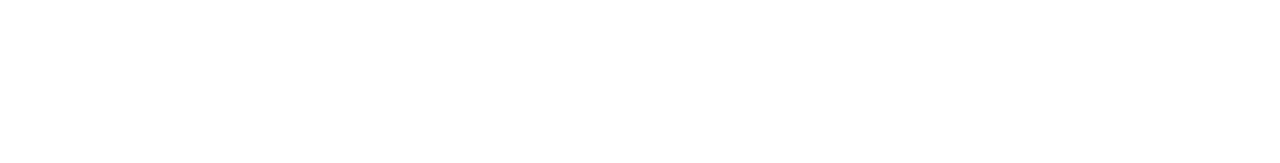
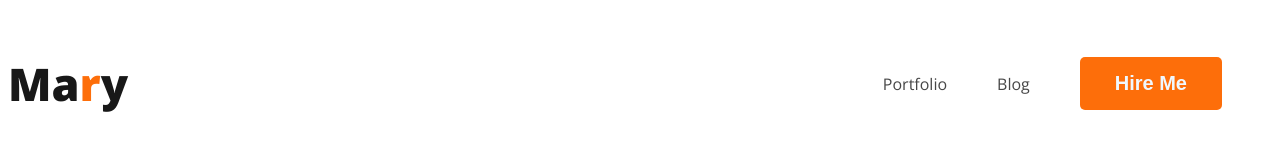
Before and after one commit to farhana120/developer-portfolio, a plain HTML site: page index.html in a window 1280 px wide. Drawn offline with nearby package versions, Linux system fonts and the light colour scheme.

Commit message:
added nav

```diff
--- a/index.html
+++ b/index.html
@@ -4,10 +4,26 @@
     <meta charset="UTF-8">
     <meta name="viewport" content="width=device-width, initial-scale=1.0">
     <title>Web developer portfolio</title>
+    <link rel="preconnect" href="https://fonts.googleapis.com">
+    <link rel="preconnect" href="https://fonts.gstatic.com" crossorigin>
+    <link href="https://fonts.googleapis.com/css2?family=Open+Sans:wght@400;700;800&display=swap" rel="stylesheet">
+
+
+
+<link rel="stylesheet" href="styles/portfolio.css">
+
 </head>
 <body>
     <header>
+<nav>
+    <h3 class="nav-title">Ma<span class="text-primary">r</span>y</h3>
+    <ul>
+        <li><a href="">Portfolio</a></li>
+        <li><a href="">Blog</a></li>
+        <li><button class="btn-primary">Hire Me</button></li>
 
+    </ul>
+</nav>
     </header>
     <main>
 
--- /dev/null
+++ b/styles/portfolio.css
@@ -0,0 +1,51 @@
+body{
+    font-family: 'Open Sans', sans-serif;
+}
+.text-primary{
+    color: #FD6E0A;
+}
+.btn-primary{
+border-radius: 5px;
+background: #FD6E0A;
+border: 0;
+color: aliceblue;
+font-size: 20px;
+font-weight: 700;
+padding: 15px 35px;
+
+
+}
+
+
+
+
+nav{
+    display: flex;
+    justify-content: space-between;
+    align-items: center;
+
+
+
+
+}
+.nav-title{
+    color: var(--Dark-01, #181818);
+
+font-size: 45px;
+
+font-weight: 800;
+
+}
+nav >ul{
+    display: flex;
+    align-items: center;
+}
+nav li{
+    list-style: none;
+    margin-right: 50px;
+}
+
+nav a{
+    text-decoration: none;
+    color: #474747;
+}
```
